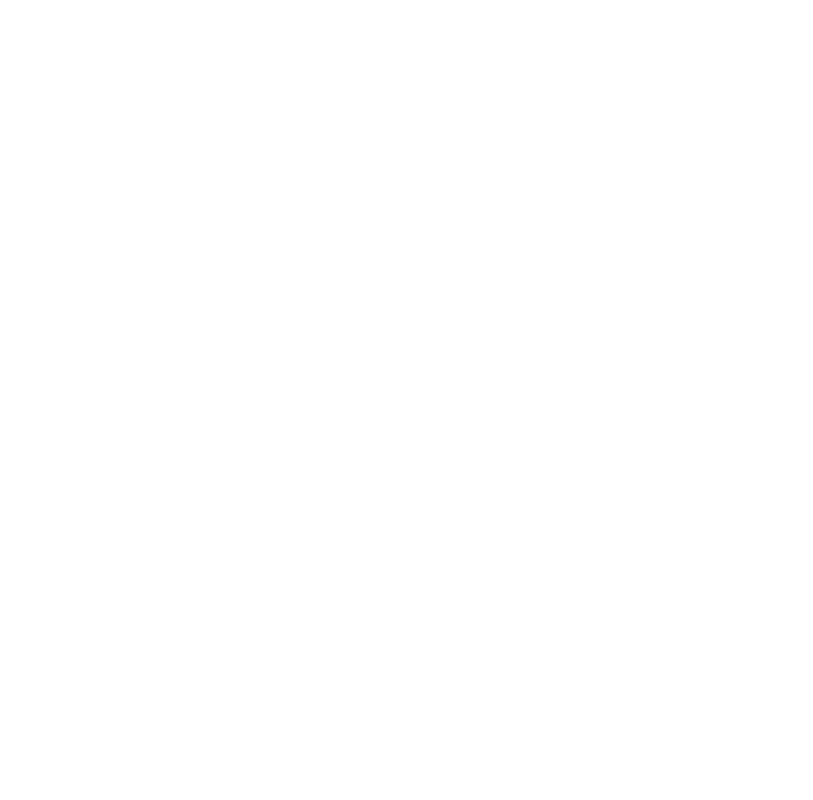
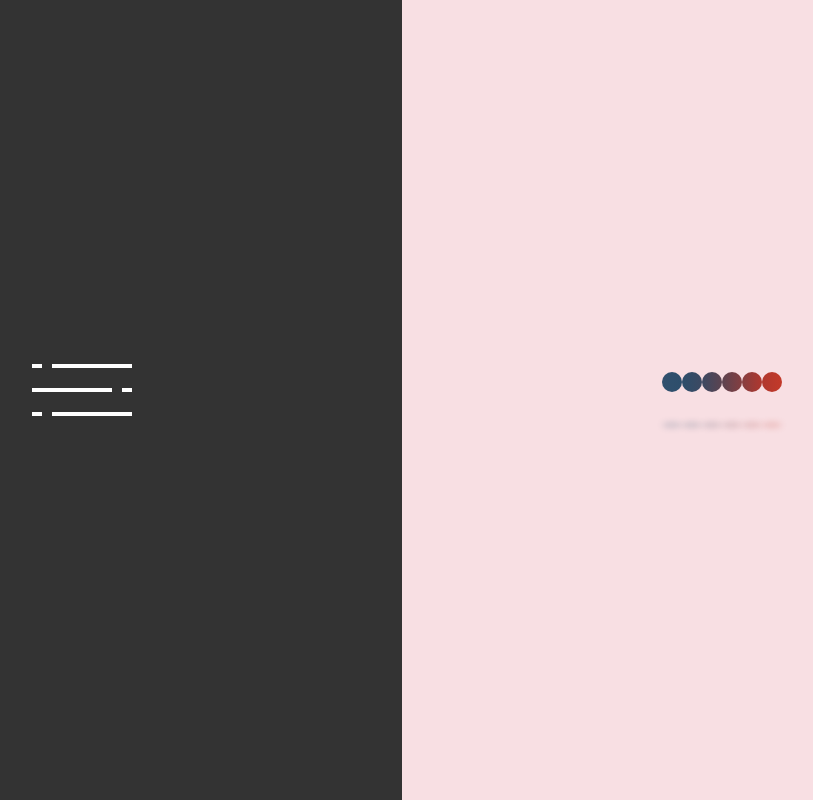
Before and after one commit to NadiiaNL/HW-8-Animation-in-Css, a plain HTML site: page index.html in a window 1280 px wide. Shown: the whole page, without its empty margins (238-1051 px from the left). Drawn offline with Linux system fonts and the light colour scheme.

Commit message:
create animation menu button and pendulum

```diff
--- a/css/main.css
+++ b/css/main.css
@@ -0,0 +1,249 @@
+body,
+html {
+    margin: 0;
+    padding: 0;
+}
+
+* {
+    box-sizing: border-box;
+}
+
+.animation {
+    display: flex;
+}
+
+.jd-animation {
+    background: #333;
+    position: relative;
+}
+
+.jd-animation,
+.newton-animation {
+    height: 100vh;
+    width: 50%;
+}
+
+.menu-wrapper,
+.pendulum-wrapper {
+    position: absolute;
+    top: 50%;
+    left: 50%;
+    transform: translate(-50%, -50%);
+}
+
+.menu-line {
+    cursor: pointer;
+}
+
+.menu-wrapper span {
+    width: 100px;
+    height: 4px;
+    background: #fff;
+    position: relative;
+    margin-bottom: 20px;
+    display: block;
+    transition: 0.5s;
+    bottom: 0;
+}
+
+.top-line {
+    transition-delay: 0.1s;
+    left: 0;
+    top: 0;
+}
+
+.menu-wrapper span::before {
+    content: '';
+    position: absolute;
+    top: 0;
+    left: 10%;
+    width: 10%;
+    height: 100%;
+    background: #333;
+}
+
+.menu-wrapper span.center-line::before {
+    left: 80%;
+}
+
+.menu-wrapper input {
+    position: absolute;
+    top: 0;
+    width: 1px;
+    height: 1px;
+    overflow: hidden;
+    border: 0;
+    padding: 0;
+    clip: rect(0, 0, 0, 0);
+    outline: 0;
+}
+
+input:checked + .menu-line .top-line {
+    opacity: 0;
+    top: -45px;
+    left: 20px;
+}
+
+input:checked + .menu-line .bottom-line {
+    transform: rotate(-45deg);
+    bottom: 24px;
+}
+
+input:checked + .menu-line .center-line {
+    transform: rotate(45deg);
+}
+
+input:checked:hover + .menu-line .center-line {
+    box-shadow: -5px 0px 15px 0px #d72854, inset 0px 0px 1px 0px #d72854;
+}
+
+input:checked:hover + .menu-line .bottom-line {
+    box-shadow: 5px 0px 15px 0px #2bd522, inset 0px 0px 1px 0px #2bd522;
+}
+
+
+/*===========Newton animation========*/
+
+.newton-animation {
+    background: #f8dfe3;
+    position: relative;
+}
+
+.pendulum-balls {
+    display: flex;
+    margin: 0;
+    padding: 0;
+    list-style: none;
+    position: relative;
+}
+
+.pendulum-balls {
+    margin-bottom: 30px;
+}
+
+.pendulum-balls-item {
+    width: 20px;
+    height: 20px;
+    background: red;
+    border-radius: 50%;
+    position: relative;
+}
+
+.pendulum-shadows {
+    display: flex;
+}
+
+.pendulum-shadows-item {
+    width: 20px;
+    height: 6px;
+    border-radius: 50%;
+    filter: blur(3px);
+    opacity: 0.2;
+    position: relative;
+}
+
+.ball-1,
+.shadow-ball-1 {
+    background: linear-gradient(to right, #31506e 0%, #2d4e6b 100%);
+}
+
+.ball-2,
+.shadow-ball-2 {
+    background: linear-gradient(to right, #2d4e6b 0%, #3c4962 100%);
+}
+
+.ball-3,
+.shadow-ball-3 {
+    background: linear-gradient(to right, #3c4962 0%, #5c4350 100%);
+}
+
+.ball-4,
+.shadow-ball-4 {
+    background: linear-gradient(to right, #5c4350 0%, #853e40 100%);
+}
+
+.ball-5,
+.shadow-ball-5 {
+    background: linear-gradient(to right, #853e40 0%, #b0372e 100%);
+}
+
+.ball-6,
+.shadow-ball-6 {
+    background: linear-gradient(to right, #b0372e 0%, #c33929 100%);
+}
+
+.pendulum-balls-item:first-child {
+    animation: animate-left 1s linear infinite;
+}
+
+.pendulum-balls-item:last-child {
+    animation: animate-right 1s linear infinite;
+    animation-delay: .5s;
+}
+
+.pendulum-shadows-item:first-child {
+    animation: shadow-left 1s linear infinite;
+}
+
+.pendulum-shadows-item:last-child {
+    animation: shadow-right 1s linear infinite;
+    animation-delay: 0.5s;
+}
+
+@keyframes animate-left {
+    0% {
+        transform: rotate(0deg) translateX(0px);
+    }
+    25% {
+        transform: rotate(60deg) translateX(-40px);
+    }
+    50%,
+    100% {
+        transform: rotate(0deg) translateX(0px);
+    }
+}
+
+@keyframes animate-right {
+    0% {
+        transform: rotate(0deg) translateX(0px);
+    }
+    25% {
+        transform: rotate(-60deg) translateX(40px);
+    }
+    50%,
+    100% {
+        transform: rotate(0deg) translateX(0px);
+    }
+}
+
+@keyframes shadow-left {
+    0% {
+        opacity: 0.2;
+        left: 0;
+    }
+    25% {
+        opacity: 0;
+        left: -40px;
+    }
+    50%,
+    100% {
+        opacity: 0.2;
+        left: 0;
+    }
+}
+
+@keyframes shadow-right {
+    0% {
+        opacity: 0.2;
+        right: 0;
+    }
+    25% {
+        opacity: 0;
+        right: -40px;
+    }
+    50%,
+    100% {
+        opacity: 0.2;
+        right: 0;
+    }
+}
--- a/index.html
+++ b/index.html
@@ -3,8 +3,44 @@
 <head>
     <meta charset="UTF-8">
     <title>Animation</title>
+    <link rel="stylesheet" href="./css/main.css">
 </head>
 <body>
-
+<div class="animation">
+    <div class="jd-animation">
+            <div class="menu-wrapper">
+              <label for="menu">
+                   <input type="checkbox" id="menu">
+                    <div class="menu-line">
+                        <span class="top-line"></span>
+                        <span class="center-line"></span>
+                        <span class="bottom-line"></span>
+                    </div>
+                </label>
+            </div>
+        </div>
+        <div class="newton-animation">
+            <div class="pendulum-wrapper">
+               <div class="pendulum-block">
+                     <ul class="pendulum-balls">
+                        <li class="pendulum-balls-item ball-1"></li>
+                        <li class="pendulum-balls-item ball-2"></li>
+                        <li class="pendulum-balls-item ball-3"></li>
+                        <li class="pendulum-balls-item ball-4"></li>
+                        <li class="pendulum-balls-item ball-5"></li>
+                        <li class="pendulum-balls-item ball-6"></li>
+                    </ul>
+                    <div class="pendulum-shadows">
+                        <div class="pendulum-shadows-item shadow-ball-1"></div>
+                        <div class="pendulum-shadows-item shadow-ball-2"></div>
+                        <div class="pendulum-shadows-item shadow-ball-3"></div>
+                        <div class="pendulum-shadows-item shadow-ball-4"></div>
+                        <div class="pendulum-shadows-item shadow-ball-5"></div>
+                        <div class="pendulum-shadows-item shadow-ball-6"></div>
+                      </div>
+                    </div>
+                </div>
+            </div>
+</div>
 </body>
 </html>
```
